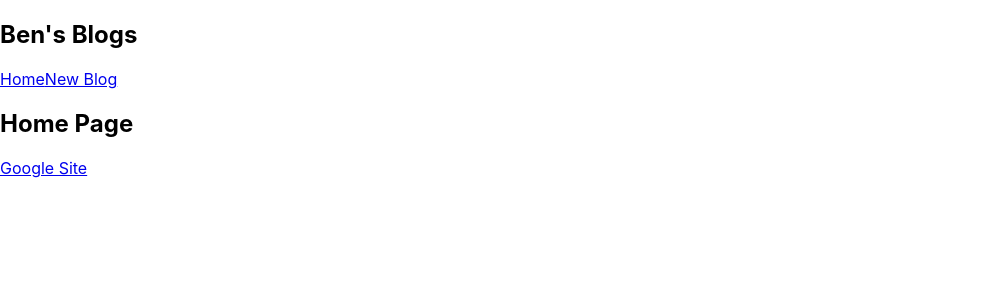
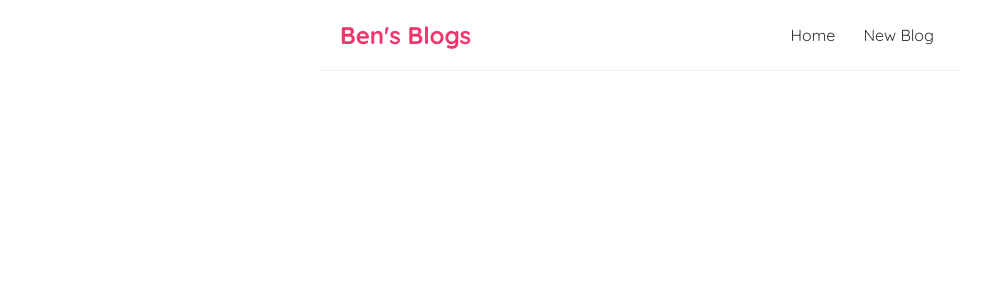
Before and after one commit to Ben8120/react-site, a React (Create React App) app: page / in a window 1280 px wide. Shown: the top 300 px of the page, without its empty margins (0-995 px from the left). Built offline with nearby package versions, Linux system fonts and the light colour scheme.

Commit message:
added base css

```diff
--- a/src/App.js
+++ b/src/App.js
@@ -1,19 +1,11 @@
 import Navbar from "./components/Navbar";
 
-import Home from "./screens/Home";
-
 function App() {
-  const title = "Welcome to Ben's React Blogs!";
-  const likes = 50;
-  const person = { name: 'Ben', age: 22 };
-  const link = "https://www.google.com";
-
   return (
     <div>
     <Navbar />
-      <Home />
+      {/* {<Home />} */}
 
-      <a href={ link }>Google Site</a>
     </div>
   );
 }
--- a/src/index.css
+++ b/src/index.css
@@ -1,13 +1,35 @@
-body {
+@import url('https://fonts.googleapis.com/css2?family=Quicksand:wght@300;400;500;600;700&display=swap');
+
+/* base styles */
+* {
   margin: 0;
-  font-family: -apple-system, BlinkMacSystemFont, 'Segoe UI', 'Roboto', 'Oxygen',
-    'Ubuntu', 'Cantarell', 'Fira Sans', 'Droid Sans', 'Helvetica Neue',
-    sans-serif;
-  -webkit-font-smoothing: antialiased;
-  -moz-osx-font-smoothing: grayscale;
+  font-family: "Quicksand";
+  color: #333;
 }
-
-code {
-  font-family: source-code-pro, Menlo, Monaco, Consolas, 'Courier New',
-    monospace;
+.navbar {
+  padding: 20px;
+  display: flex;
+  align-items: center;
+  max-width: 600px;
+  margin: 0 auto;
+  border-bottom: 1px solid #f2f2f2;
 }
+.navbar h1 {
+  color: #f1356d;
+}
+.navbar .links {
+  margin-left: auto;
+}
+.navbar a {
+  margin-left: 16px;
+  text-decoration: none;
+  padding: 6px;
+}
+.navbar a:hover {
+  color: #f1356d;
+}
+.content {
+  max-width: 600px;
+  margin: 40px auto;
+  padding: 20px;
+}
```
